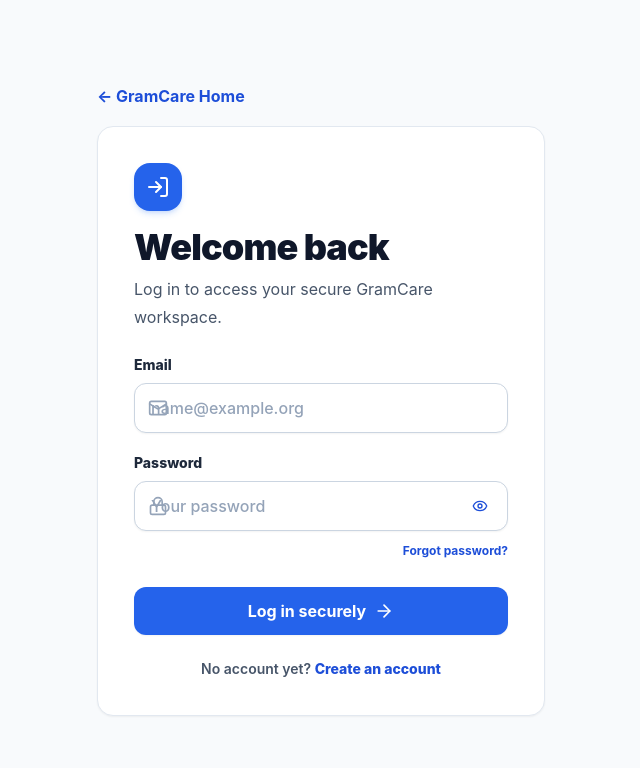
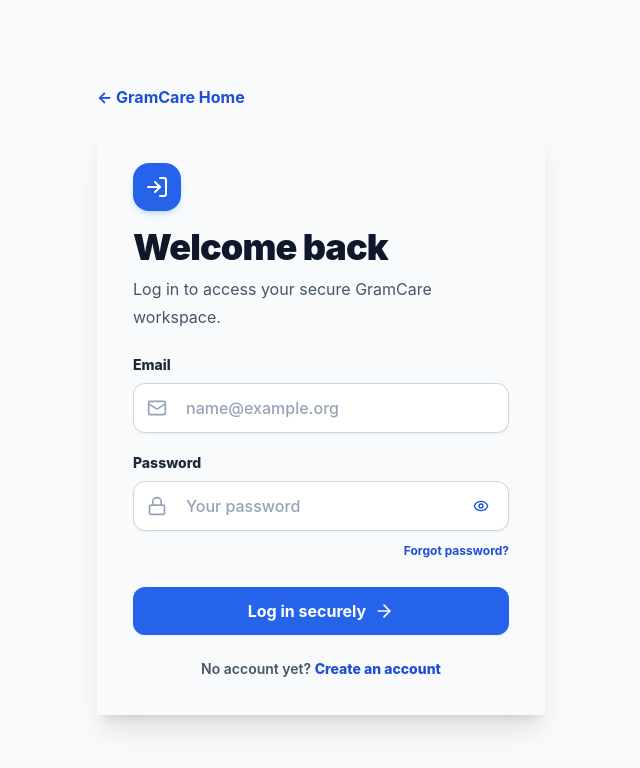
Before and after one commit to rauljirishu/GramCare, a Next.js app: page /login in a window 1280 px wide. Shown: the top 768 px of the page, without its empty margins (319-959 px from the left). Built offline with nearby package versions, Linux system fonts and the light colour scheme; no server answers.

Commit message:
Fix input icon text overlap and remove Impact section from dashboard

```diff
--- a/app/globals.css
+++ b/app/globals.css
@@ -28,18 +28,22 @@
   cursor: pointer;
 }
 
-/* Utilities */
-.card {
-  @apply rounded-2xl border border-slate-200 bg-white shadow-sm transition-all duration-300 hover:shadow-md;
+/* Base input styling without forcing px-4 in @apply */
+.input {
+  @apply w-full rounded-xl border border-slate-300 bg-white py-3 text-base font-medium text-slate-900 outline-none placeholder:text-slate-400 focus:border-blue-600 focus:ring-2 focus:ring-blue-100 transition shadow-sm;
+  padding-left: 1rem;
+  padding-right: 1rem;
 }
 
-.panel {
-  @apply rounded-2xl border border-slate-100 bg-white shadow-sm transition-all duration-300;
+/* Explicit input padding classes that guarantee no icon-text overlap */
+.input-icon-left {
+  padding-left: 3.25rem !important;
+  padding-right: 1rem !important;
 }
 
-/* Prevent text overlap & increase input font readability */
-.input {
-  @apply w-full rounded-xl border border-slate-300 bg-white px-4 py-3 text-base font-medium text-slate-900 outline-none placeholder:text-slate-400 focus:border-blue-600 focus:ring-2 focus:ring-blue-100 transition shadow-sm;
+.input-icon-both {
+  padding-left: 3.25rem !important;
+  padding-right: 5.5rem !important;
 }
 
 .primary-btn {
--- a/app/login/page.tsx
+++ b/app/login/page.tsx
@@ -123,11 +123,12 @@
           <label className="mt-6 block text-sm font-extrabold text-slate-800">
             Email
             <div className="relative mt-2">
-              <div className="absolute left-3.5 top-1/2 -translate-y-1/2 pointer-events-none text-slate-400">
+              <div className="absolute left-3.5 top-1/2 -translate-y-1/2 pointer-events-none text-slate-400 z-10">
                 <Mail className="h-5 w-5" />
               </div>
               <input
-                className="input pl-11"
+                className="input input-icon-left"
+                style={{ paddingLeft: '3.25rem' }}
                 type="email"
                 required
                 value={email}
@@ -141,11 +142,12 @@
           <label className="mt-5 block text-sm font-extrabold text-slate-800">
             Password
             <div className="relative mt-2">
-              <div className="absolute left-3.5 top-1/2 -translate-y-1/2 pointer-events-none text-slate-400">
+              <div className="absolute left-3.5 top-1/2 -translate-y-1/2 pointer-events-none text-slate-400 z-10">
                 <Lock className="h-5 w-5" />
               </div>
               <input
-                className="input pl-11 pr-20"
+                className="input input-icon-both"
+                style={{ paddingLeft: '3.25rem', paddingRight: '5.5rem' }}
                 type={show ? 'text' : 'password'}
                 required
                 minLength={6}
@@ -157,7 +159,7 @@
               <button
                 type="button"
                 onClick={() => setShow(!show)}
-                className="absolute right-2.5 top-1/2 -translate-y-1/2 rounded-lg px-2.5 py-1 text-xs font-extrabold text-blue-700 hover:bg-blue-50 transition"
+                className="absolute right-2.5 top-1/2 -translate-y-1/2 rounded-lg px-2.5 py-1 text-xs font-extrabold text-blue-700 hover:bg-blue-50 transition z-10"
               >
                 {show ? <EyeOff className="h-4 w-4" /> : <Eye className="h-4 w-4" />}
               </button>
--- a/app/signup/page.tsx
+++ b/app/signup/page.tsx
@@ -361,7 +361,7 @@
       {label}
       <div className="relative mt-2">
         {icon && (
-          <div className="absolute left-3.5 top-1/2 -translate-y-1/2 pointer-events-none text-slate-400">
+          <div className="absolute left-3.5 top-1/2 -translate-y-1/2 pointer-events-none text-slate-400 z-10">
             {icon}
           </div>
         )}
@@ -372,7 +372,8 @@
           onChange={event => change(event.target.value)}
           placeholder={placeholder}
           autoComplete={type === 'email' ? 'email' : type === 'tel' ? 'tel' : undefined}
-          className={`input ${icon ? 'pl-11' : 'px-4'}`}
+          className={`input ${icon ? 'input-icon-left' : ''}`}
+          style={icon ? { paddingLeft: '3.25rem' } : undefined}
         />
       </div>
     </label>
@@ -396,7 +397,7 @@
     <label className="block text-sm font-extrabold text-slate-800">
       {label}
       <div className="relative mt-2">
-        <div className="absolute left-3.5 top-1/2 -translate-y-1/2 pointer-events-none text-slate-400">
+        <div className="absolute left-3.5 top-1/2 -translate-y-1/2 pointer-events-none text-slate-400 z-10">
           <Lock className="h-5 w-5" />
         </div>
         <input
@@ -407,12 +408,13 @@
           onChange={event => change(event.target.value)}
           placeholder="At least 6 characters"
           autoComplete="new-password"
-          className="input pl-11 pr-20"
+          className="input input-icon-both"
+          style={{ paddingLeft: '3.25rem', paddingRight: '5.5rem' }}
         />
         <button
           type="button"
           onClick={toggle}
-          className="absolute right-2.5 top-1/2 -translate-y-1/2 rounded-lg px-2.5 py-1 text-xs font-extrabold text-blue-700 hover:bg-blue-50 transition"
+          className="absolute right-2.5 top-1/2 -translate-y-1/2 rounded-lg px-2.5 py-1 text-xs font-extrabold text-blue-700 hover:bg-blue-50 transition z-10"
         >
           {show ? <EyeOff className="h-4 w-4" /> : <Eye className="h-4 w-4" />}
         </button>
--- a/app/workspace/page.tsx
+++ b/app/workspace/page.tsx
@@ -183,7 +183,8 @@
                 placeholder="Search patient or village…"
                 value={searchQuery}
                 onChange={e => setSearchQuery(e.target.value)}
-                className="input pl-10 text-sm py-2.5"
+                className="input input-icon-left text-sm py-2.5"
+                style={{ paddingLeft: '2.75rem' }}
               />
             </div>
           </div>
```
Also changed, not shown: app/dashboard/page.tsx (+1 -93 lines), 1 other file (tests, documents, lock files or other folders).
